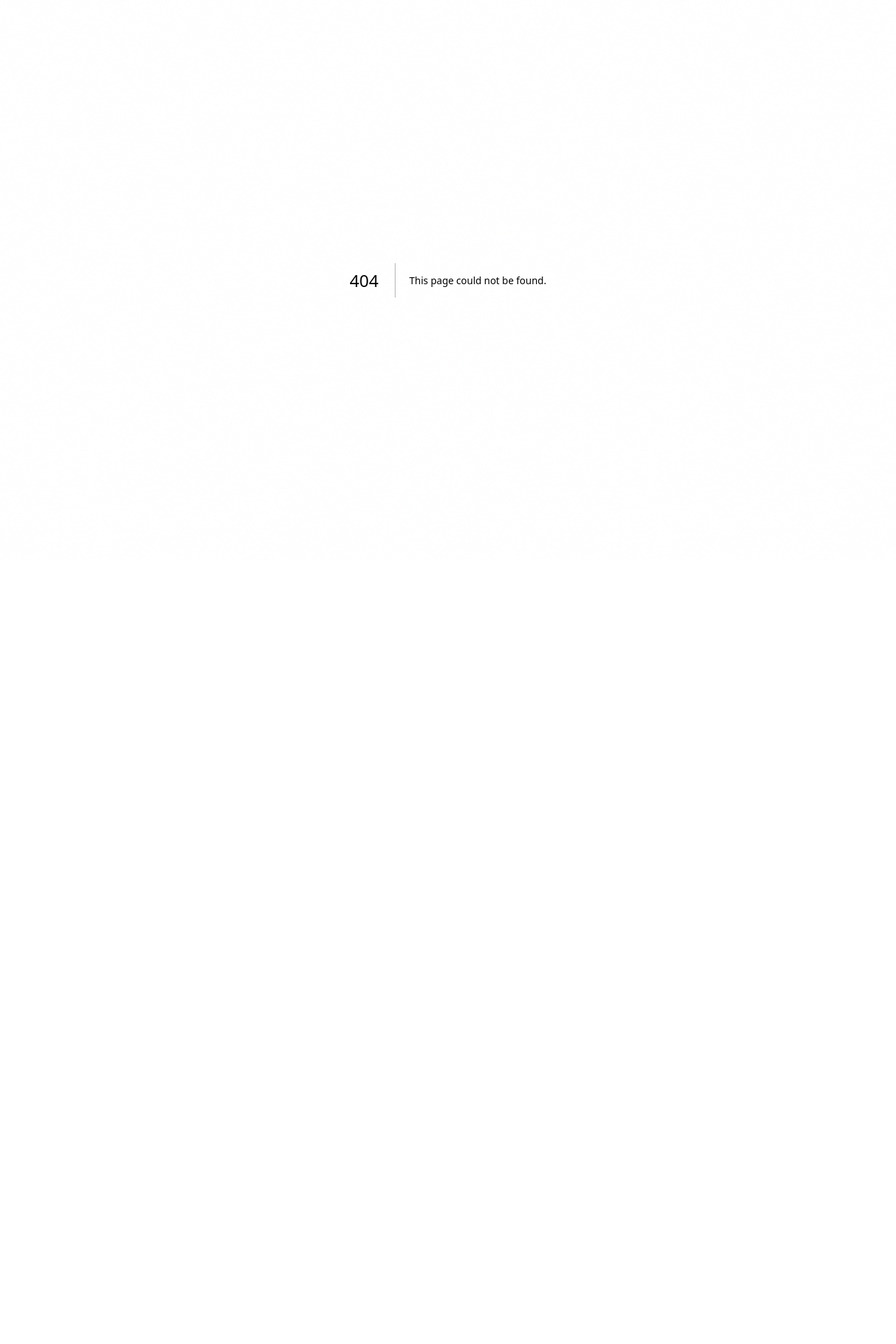
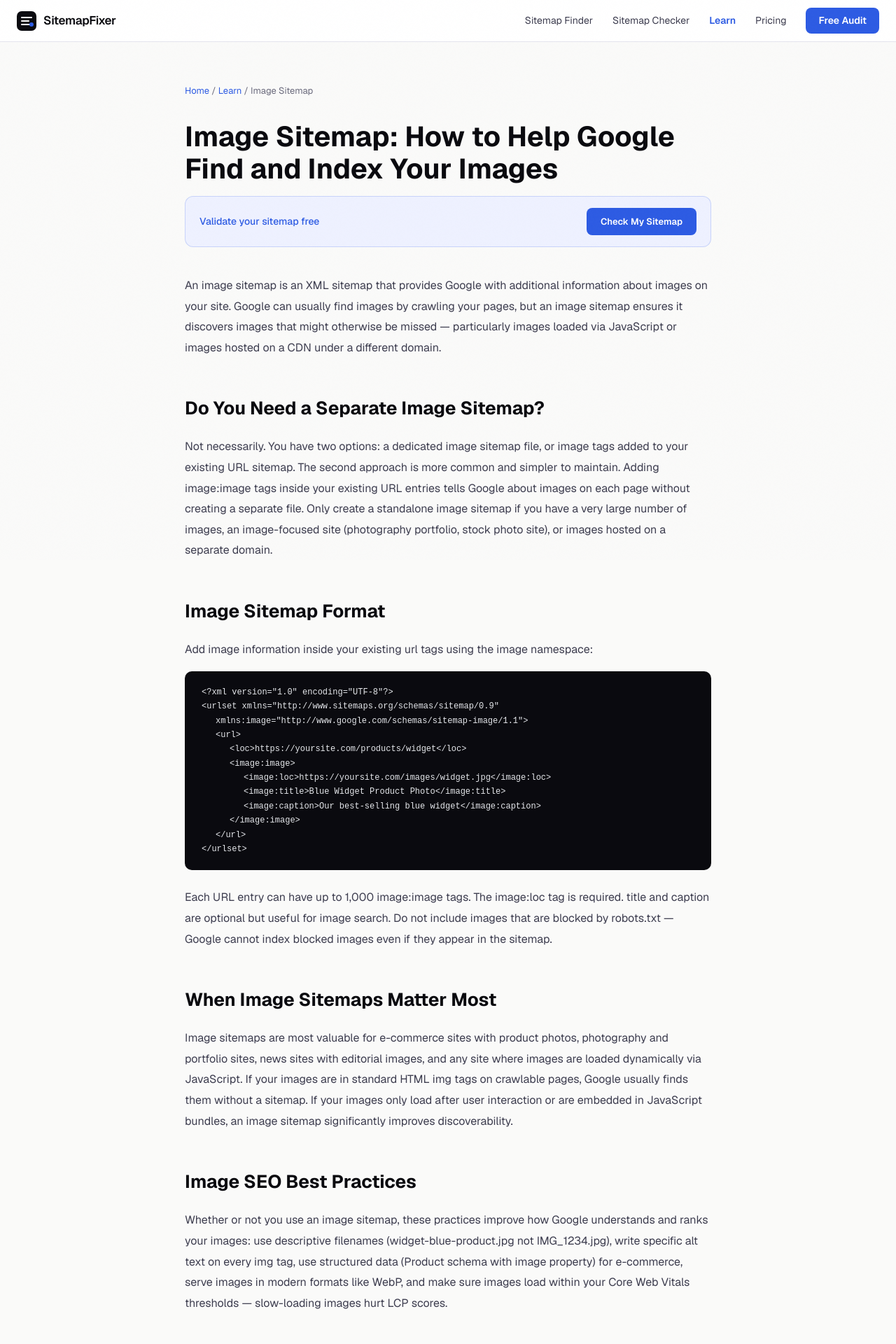
Before and after one commit to Watermelon-Coctail-Bar/sitemap-fixer, a Next.js app: page /learn/image-sitemap in a window 1280 px wide. Before the commit this address had no page. Shown: the top 1920 px of the page at 70% size. Before the commit the page ends 800 px from the top, so only its background shows below. Built offline with nearby package versions, Linux system fonts and the light colour scheme.

Commit message:
Create page.tsx

```diff
--- /dev/null
+++ b/src/app/learn/image-sitemap/page.tsx
@@ -0,0 +1,57 @@
+import type { Metadata } from 'next';
+export const metadata: Metadata = {
+  title: 'Image Sitemap: How to Add Images to Your XML Sitemap | SitemapFixer',
+  description: "An image sitemap tells Google about images on your site that it might otherwise miss. Here is the format, when you need one, and how to create it.",
+  alternates: { canonical: 'https://sitemapfixer.com/learn/image-sitemap' },
+};
+export default function Page() {
+  return (
+    <div style={{ maxWidth: 800, margin: '0 auto', padding: '60px 24px' }}>
+      <nav style={{ fontSize: 13, color: '#6b6b7d', marginBottom: 32 }}>
+        <a href="/" style={{ color: '#2d5be3', textDecoration: 'none' }}>Home</a>{' / '}
+        <a href="/learn" style={{ color: '#2d5be3', textDecoration: 'none' }}>Learn</a>{' / '}
+        <span>Image Sitemap</span>
+      </nav>
+      <h1 style={{ fontSize: 40, fontWeight: 700, color: '#0a0a0f', marginBottom: 16, lineHeight: 1.15 }}>Image Sitemap: How to Help Google Find and Index Your Images</h1>
+      <div style={{ background: '#eef1ff', border: '1px solid rgba(45,91,227,0.2)', borderRadius: 12, padding: '16px 20px', marginBottom: 40, display: 'flex', alignItems: 'center', justifyContent: 'space-between', gap: 16 }}>
+        <span style={{ fontSize: 14, color: '#2d5be3', fontWeight: 500 }}>Validate your sitemap free</span>
+        <a href="/" style={{ background: '#2d5be3', color: 'white', padding: '10px 20px', borderRadius: 8, textDecoration: 'none', fontWeight: 600, fontSize: 13 }}>Check My Sitemap</a>
+      </div>
+      <div style={{ fontSize: 16, color: '#3d3d4f', lineHeight: 1.85 }}>
+        <p style={{ marginBottom: 24 }}>An image sitemap is an XML sitemap that provides Google with additional information about images on your site. Google can usually find images by crawling your pages, but an image sitemap ensures it discovers images that might otherwise be missed — particularly images loaded via JavaScript or images hosted on a CDN under a different domain.</p>
+
+        <h2 style={{ fontSize: 26, fontWeight: 700, color: '#0a0a0f', marginTop: 48, marginBottom: 16 }}>Do You Need a Separate Image Sitemap?</h2>
+        <p style={{ marginBottom: 24 }}>Not necessarily. You have two options: a dedicated image sitemap file, or image tags added to your existing URL sitemap. The second approach is more common and simpler to maintain. Adding image:image tags inside your existing URL entries tells Google about images on each page without creating a separate file. Only create a standalone image sitemap if you have a very large number of images, an image-focused site (photography portfolio, stock photo site), or images hosted on a separate domain.</p>
+
+        <h2 style={{ fontSize: 26, fontWeight: 700, color: '#0a0a0f', marginTop: 48, marginBottom: 16 }}>Image Sitemap Format</h2>
+        <p style={{ marginBottom: 16 }}>Add image information inside your existing url tags using the image namespace:</p>
+        <div style={{ background: '#0a0a0f', borderRadius: 10, padding: '20px 24px', marginBottom: 24, fontFamily: 'monospace', fontSize: 12, color: '#e5e7eb', lineHeight: 1.7, overflowX: 'auto' }}>
+          <div>{'<?xml version="1.0" encoding="UTF-8"?>'}</div>
+          <div>{'<urlset xmlns="http://www.sitemaps.org/schemas/sitemap/0.9"'}</div>
+          <div style={{ paddingLeft: 20 }}>{'xmlns:image="http://www.google.com/schemas/sitemap-image/1.1">'}</div>
+          <div style={{ paddingLeft: 20 }}>{'<url>'}</div>
+          <div style={{ paddingLeft: 40 }}>{'<loc>https://yoursite.com/products/widget</loc>'}</div>
+          <div style={{ paddingLeft: 40 }}>{'<image:image>'}</div>
+          <div style={{ paddingLeft: 60 }}>{'<image:loc>https://yoursite.com/images/widget.jpg</image:loc>'}</div>
+          <div style={{ paddingLeft: 60 }}>{'<image:title>Blue Widget Product Photo</image:title>'}</div>
+          <div style={{ paddingLeft: 60 }}>{'<image:caption>Our best-selling blue widget</image:caption>'}</div>
+          <div style={{ paddingLeft: 40 }}>{'</image:image>'}</div>
+          <div style={{ paddingLeft: 20 }}>{'</url>'}</div>
+          <div>{'</urlset>'}</div>
+        </div>
+        <p style={{ marginBottom: 24 }}>Each URL entry can have up to 1,000 image:image tags. The image:loc tag is required. title and caption are optional but useful for image search. Do not include images that are blocked by robots.txt — Google cannot index blocked images even if they appear in the sitemap.</p>
+
+        <h2 style={{ fontSize: 26, fontWeight: 700, color: '#0a0a0f', marginTop: 48, marginBottom: 16 }}>When Image Sitemaps Matter Most</h2>
+        <p style={{ marginBottom: 24 }}>Image sitemaps are most valuable for e-commerce sites with product photos, photography and portfolio sites, news sites with editorial images, and any site where images are loaded dynamically via JavaScript. If your images are in standard HTML img tags on crawlable pages, Google usually finds them without a sitemap. If your images only load after user interaction or are embedded in JavaScript bundles, an image sitemap significantly improves discoverability.</p>
+
+        <h2 style={{ fontSize: 26, fontWeight: 700, color: '#0a0a0f', marginTop: 48, marginBottom: 16 }}>Image SEO Best Practices</h2>
+        <p style={{ marginBottom: 24 }}>Whether or not you use an image sitemap, these practices improve how Google understands and ranks your images: use descriptive filenames (widget-blue-product.jpg not IMG_1234.jpg), write specific alt text on every img tag, use structured data (Product schema with image property) for e-commerce, serve images in modern formats like WebP, and make sure images load within your Core Web Vitals thresholds — slow-loading images hurt LCP scores.</p>
+      </div>
+      <div style={{ background: '#0a0a0f', borderRadius: 12, padding: '32px', textAlign: 'center', marginTop: 56 }}>
+        <div style={{ fontSize: 20, fontWeight: 700, color: 'white', marginBottom: 8 }}>Check your sitemap for image indexing issues</div>
+        <div style={{ color: '#9999aa', marginBottom: 20, fontSize: 14 }}>Free — full analysis in 60 seconds</div>
+        <a href="/" style={{ background: 'white', color: '#0a0a0f', padding: '14px 28px', borderRadius: 8, textDecoration: 'none', fontWeight: 700 }}>Analyze My Sitemap Free</a>
+      </div>
+    </div>
+  );
+}
```
